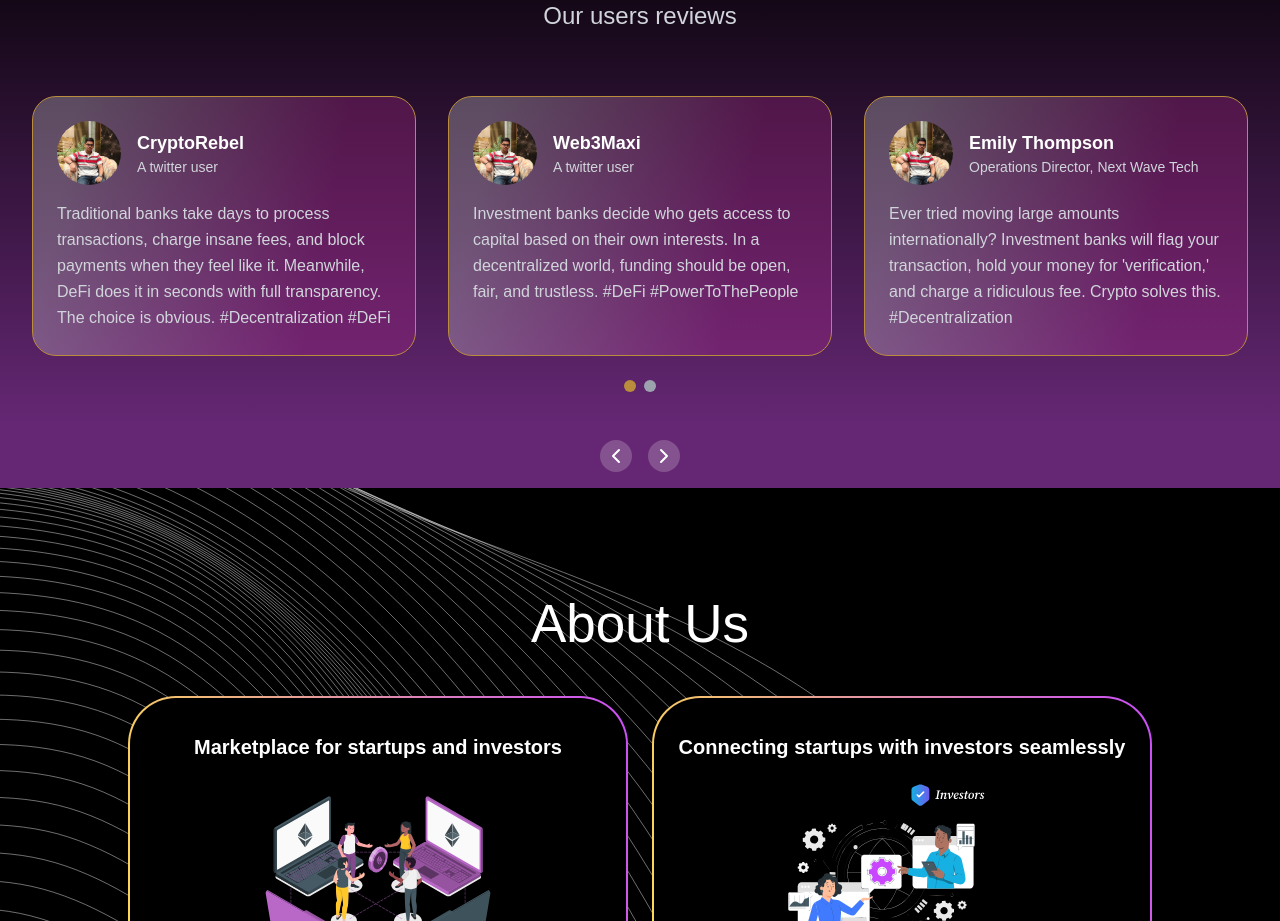
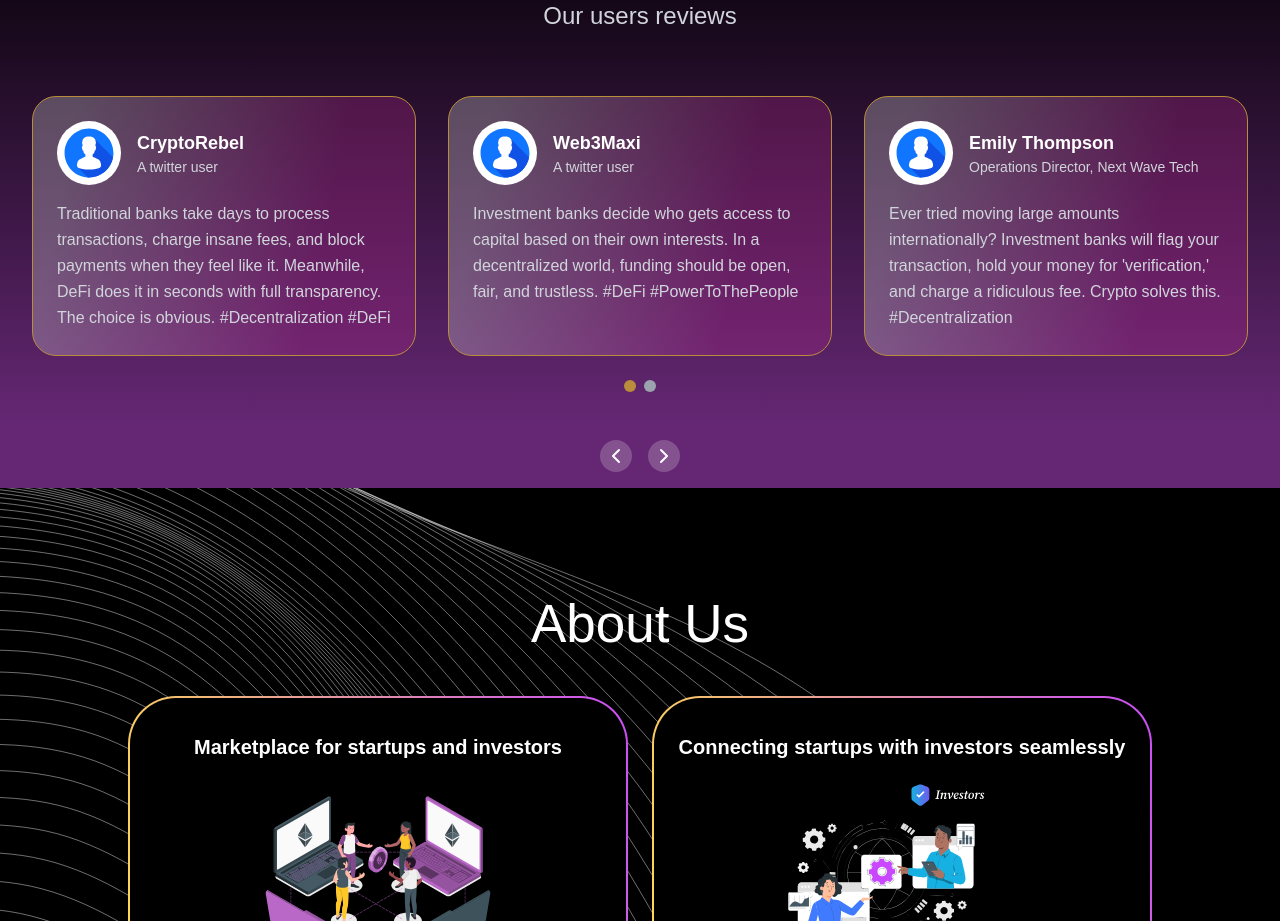
Before and after one commit to KBP09/DecentInvest-Landing, a Next.js app: page / in a window 1280 px wide. Shown: the part 960-1881 px from the top of the page. Built offline with nearby package versions, Linux system fonts and the light colour scheme.

Commit message:
Feat: changed user svg
Signed-off-by: KBP09 <kanakbpandey2023@gmail.com>

```diff
--- a/app/componenets/aboutUsCards.tsx
+++ b/app/componenets/aboutUsCards.tsx
@@ -37,7 +37,7 @@ const cardData: CardData[] = [
         imageAlt: "Startups illustration",
         imageWidth: 200,
         imageHeight: 200,
-        imageClassName: "w-[150px] h-[150px] sm:w-[150px] sm:h-[150px] md:w-[200px] md:h-[200px] lg:w-[250px] lg:h-[250px]",
+        imageClassName: "w-[140px] h-[140px] sm:w-[150px] sm:h-[150px] md:w-[200px] md:h-[200px] lg:w-[250px] lg:h-[250px]",
         expandedContent: "We've created a centralized hub where startups and investors can easily find each other. This streamlined approach saves time and resources, allowing for more efficient connections and collaborations in the entrepreneurial ecosystem."
     },
     {
--- a/app/componenets/heroSection.tsx
+++ b/app/componenets/heroSection.tsx
@@ -11,7 +11,7 @@ export default function Home() {
   }, []);
 
   return (
-    <div className="h-[65vh] sm:h-screen w-full flex items-center justify-center flex-col relative mb-8 sm:mb-0 overflow-hidden">
+    <div className="h-[70vh] sm:h-screen w-full flex items-center justify-center flex-col relative mb-8 sm:mb-0 overflow-hidden">
       {isClient && (
         <Image
           src="/homebg.svg"
@@ -24,7 +24,7 @@ export default function Home() {
 
       <div className="absolute inset-0 bg-black/30 z-0"></div>
 
-      <div className="mt-24 h-[50vh] sm:h-[78vh] backdrop-blur-lg border-4 w-[90vw] sm:w-[78vw] max-w-[1500px] flex flex-col items-center justify-center relative z-10 rounded-[48px] shadow-lg p-6 sm:p-10">
+      <div className="mt-24 h-[50vh] sm:h-[80vh] backdrop-blur-lg border-4 w-[90vw] sm:w-[80vw] max-w-[1500px] flex flex-col items-center justify-center relative z-10 rounded-[48px] shadow-lg p-6 sm:p-10">
         <div className="text-center">
           <h1
             className="text-white font-extrabold mb-2 sm:mt-0 leading-tight uppercase tracking-wide drop-shadow-[0_0_20px_rgba(255,255,255,0.5)]"
--- a/app/componenets/partner.tsx
+++ b/app/componenets/partner.tsx
@@ -19,7 +19,7 @@ const reviews: Review[] = [
     title: "A twitter user",
     content:
       "Traditional banks take days to process transactions, charge insane fees, and block payments when they feel like it. Meanwhile, DeFi does it in seconds with full transparency. The choice is obvious. #Decentralization #DeFi",
-    avatar: "/kbp.jpg",
+    avatar: "/users.svg",
   },
   {
     id: 2,
@@ -27,7 +27,7 @@ const reviews: Review[] = [
     title: "A twitter user",
     content:
       "Investment banks decide who gets access to capital based on their own interests. In a decentralized world, funding should be open, fair, and trustless. #DeFi #PowerToThePeople",
-    avatar: "/kbp.jpg",
+    avatar: "/users.svg",
   },
   {
     id: 3,
@@ -35,7 +35,7 @@ const reviews: Review[] = [
     title: "Operations Director, Next Wave Tech",
     content:
       "Ever tried moving large amounts internationally? Investment banks will flag your transaction, hold your money for 'verification,' and charge a ridiculous fee. Crypto solves this. #Decentralization",
-    avatar: "/kbp.jpg",
+    avatar: "/users.svg",
   },
   {
     id: 4,
@@ -43,7 +43,7 @@ const reviews: Review[] = [
     title: "Senior Developer, Cloud Solutions",
     content:
       "Investment banking is just a fancy way of saying 'we control the money and you don’t.' Blockchain gives us financial independence. #DeFi #CryptoRevolution",
-    avatar: "/kbp.jpg",
+    avatar: "/users.svg",
   },
   {
     id: 5,
@@ -51,7 +51,7 @@ const reviews: Review[] = [
     title: "UX Researcher, Design Innovations",
     content:
       "Why should a handful of banks decide who gets funding? Why should they take massive cuts from every transaction? Decentralized finance puts that power back in OUR hands. #DecentralizationNow",
-    avatar: "/kbp.jpg",
+    avatar: "/users.svg",
   },
   {
     id: 6,
@@ -59,7 +59,7 @@ const reviews: Review[] = [
     title: "CTO, Emerging Technologies Inc.",
     content:
       "Investment banks profit from exclusivity and insider deals while everyday investors get crumbs. DeFi levels the playing field. #Blockchain #OpenFinance",
-    avatar: "/kbp.jpg",
+    avatar: "/users.svg",
   },
 ];
 
```
Also changed, not shown: public/users.svg (added).
